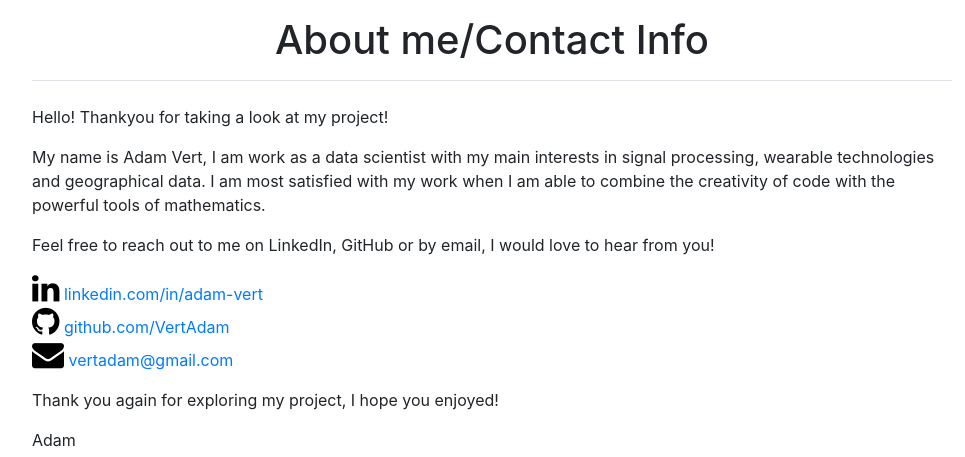
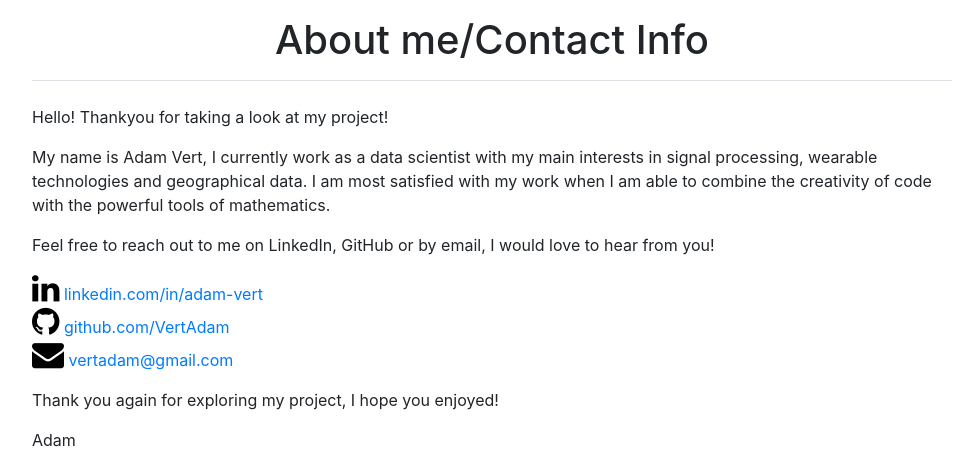
Before and after one commit to VertAdam/paint-the-world, a Django app: page /about_me in a window 1280 px wide. Shown: the part 80-537 px from the top of the page, without its empty margins (148-1113 px from the left). Run offline with Django 3.2, Linux system fonts and the light colour scheme.

Commit message:
Update about_me.html

```diff
--- a/templates/painting_app/about_me.html
+++ b/templates/painting_app/about_me.html
@@ -11,7 +11,7 @@
 
           <div class="blog-post">
               <p>Hello! Thankyou for taking a look at my project!</p>
-              <p>My name is Adam Vert, I am work as a data scientist with my main interests in signal processing, wearable technologies and geographical data. I am most satisfied with my work when
+              <p>My name is Adam Vert, I currently work as a data scientist with my main interests in signal processing, wearable technologies and geographical data. I am most satisfied with my work when
                   I am able to combine the creativity of code with the powerful tools of mathematics.</p>
               <p>Feel free to reach out to me on LinkedIn, GitHub or by email, I would love to hear from you!</p>
               <link rel="stylesheet" href="https://cdnjs.cloudflare.com/ajax/libs/font-awesome/4.7.0/css/font-awesome.min.css">
```
